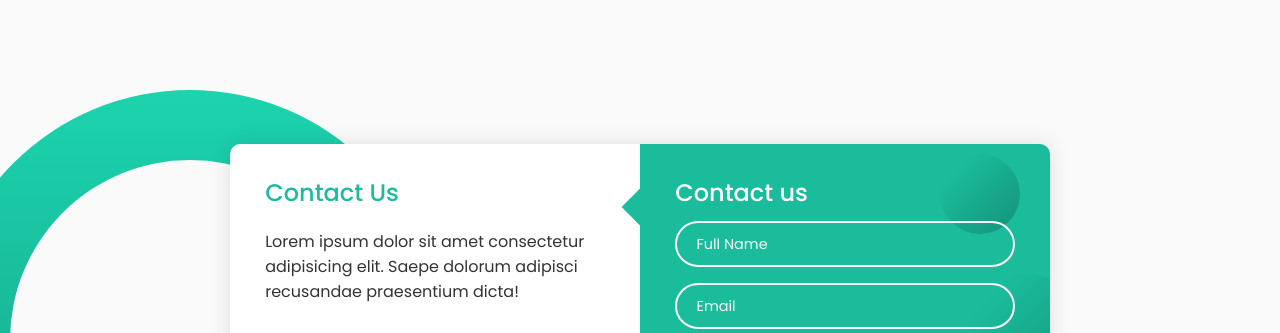
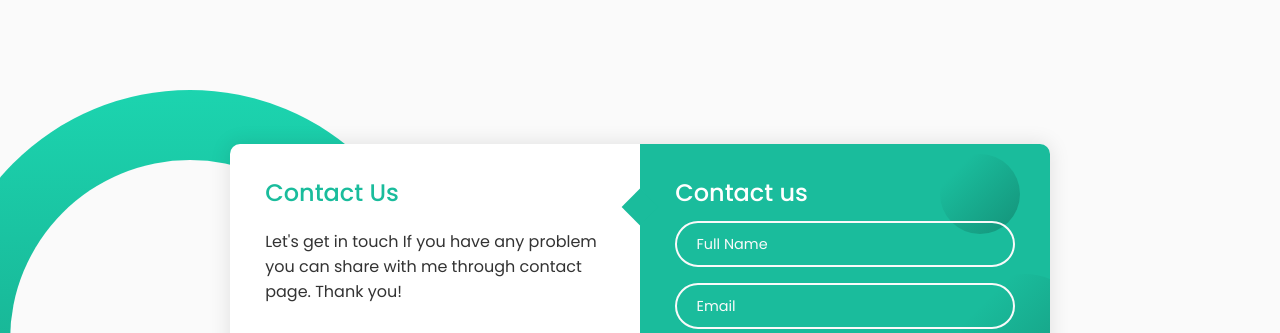
Before and after one commit to arman-sherzad23/the.silkroad, a plain HTML site: page contact.html in a window 1280 px wide. Shown: the top 333 px of the page. Drawn offline with nearby package versions, Linux system fonts and the light colour scheme.

Commit message:
Update contact.html

```diff
--- a/contact.html
+++ b/contact.html
@@ -23,7 +23,7 @@
 
         <div class="contact-info">
             <h3 class="title">Contact Us</h3>
-            <p class="text">Lorem ipsum dolor sit amet consectetur adipisicing elit. Saepe dolorum adipisci recusandae praesentium dicta!</p>
+            <p class="text">Let's get in touch If you have any problem you can share with me through contact page. Thank you!</p>
             <div class="info">
                 <div class="information">
                     <img src="img/email.png" class="icon" alt=""/>
```
